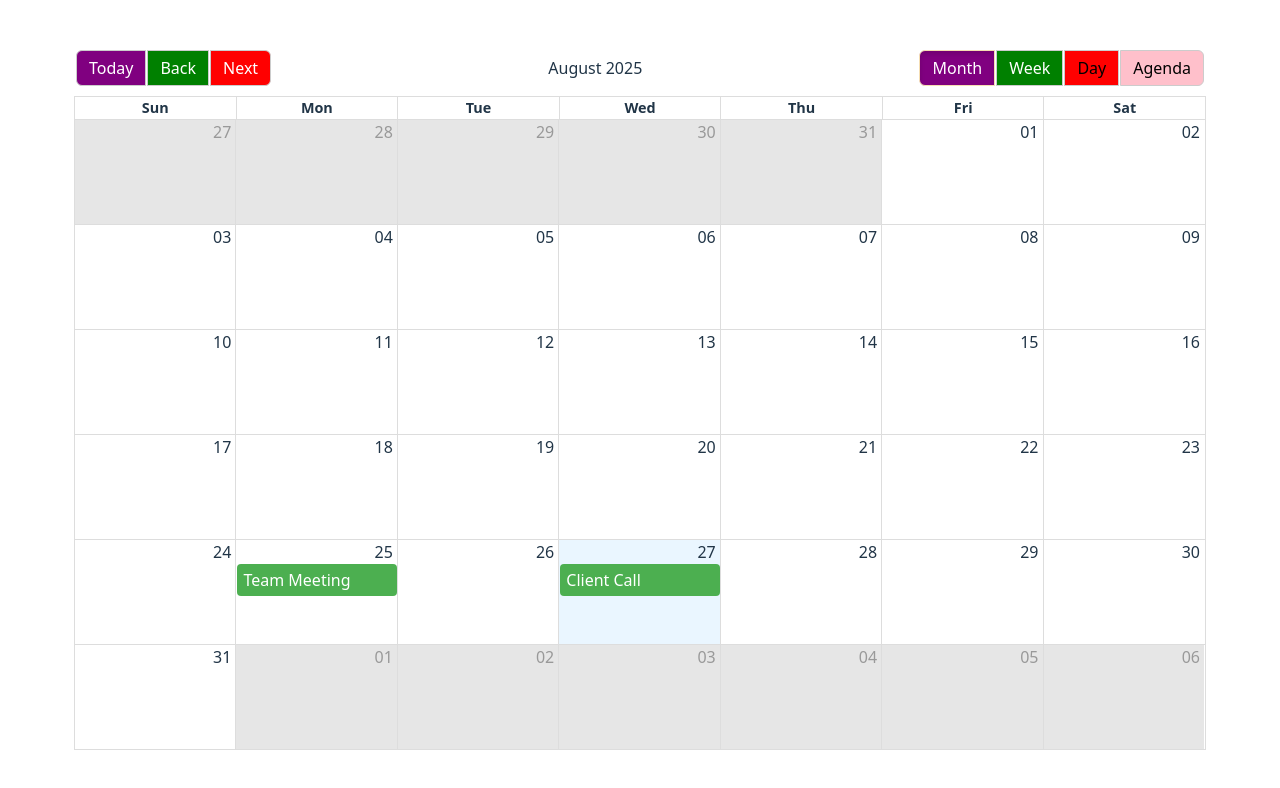
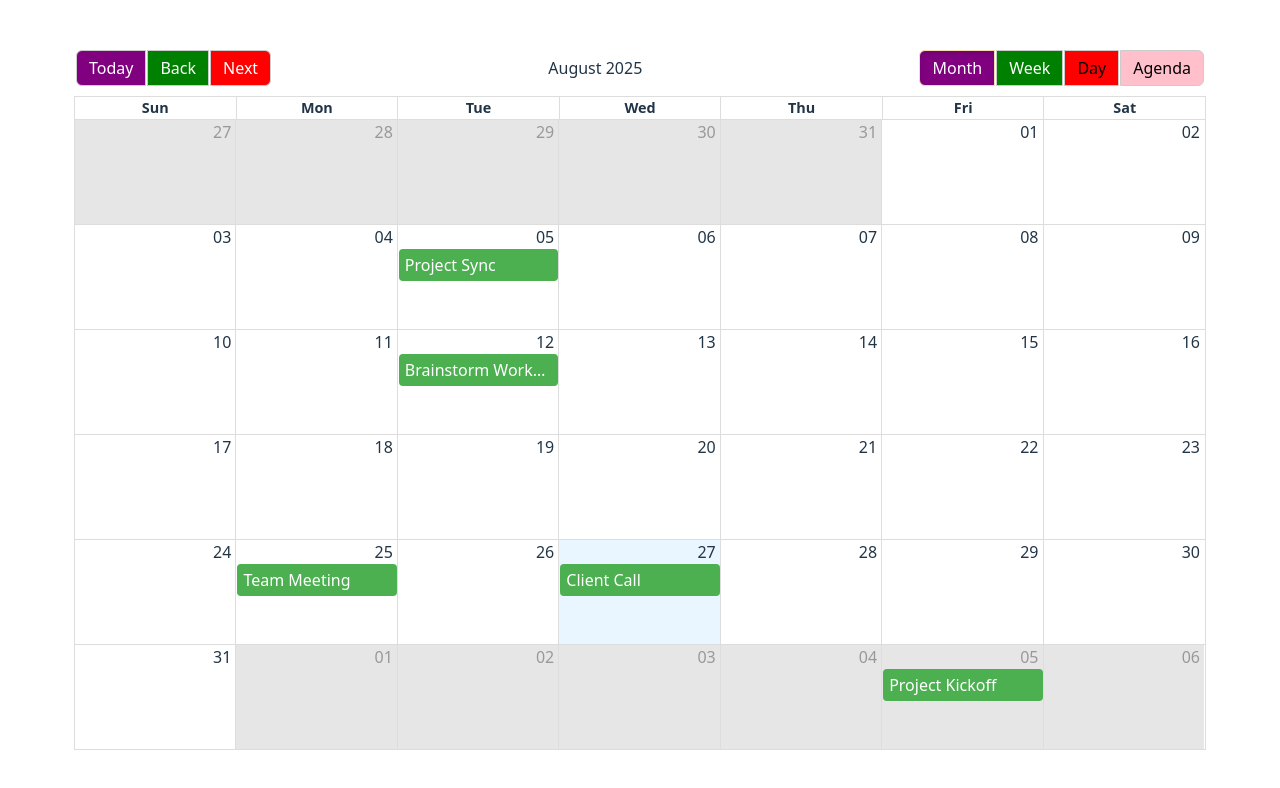
Before and after one commit to Dev-AWS-ops/React-big-calendar, a React (Vite) app: page / in a window 1280 px wide. Shown: the top 788 px of the page. Built offline with nearby package versions, Linux system fonts and the light colour scheme.

Commit message:
Added few more events

```diff
--- a/src/App.tsx
+++ b/src/App.tsx
@@ -21,30 +21,54 @@ const localizer = dateFnsLocalizer({
   locales,
 });
 
-// Example events (2 meetings only)
 const events = [
   {
+    title: "Project Sync",
+    start: new Date(2025, 7, 5, 11, 0),
+    end: new Date(2025, 7, 5, 12, 0),
+  },
+  {
+    title: "Brainstorm Workshop",
+    start: new Date(2025, 7, 12, 14, 0),
+    end: new Date(2025, 7, 12, 15, 30),
+  },
+  {
     title: "Team Meeting",
-    start: new Date(2025, 7, 25, 10, 0), // Aug 25, 2025 10:00
+    start: new Date(2025, 7, 25, 10, 0),
     end: new Date(2025, 7, 25, 11, 0),
   },
   {
     title: "Client Call",
-    start: new Date(2025, 7, 27, 14, 0), // Aug 27, 2025 2:00 PM
+    start: new Date(2025, 7, 27, 14, 0),
     end: new Date(2025, 7, 27, 15, 0),
+  },
+  {
+    title: "Project Kickoff",
+    start: new Date(2025, 8, 5, 9, 30),
+    end: new Date(2025, 8, 5, 11, 0),
+  },
+  {
+    title: "Design Review",
+    start: new Date(2025, 9, 12, 15, 0),
+    end: new Date(2025, 9, 12, 16, 30),
+  },
+  {
+    title: "Year-End Planning",
+    start: new Date(2025, 11, 3, 13, 0),
+    end: new Date(2025, 11, 3, 14, 30),
   },
 ];
 
 export default function App() {
-  const [view, setView] = useState<View>("month"); // ✅ fixed type
+  const [view, setView] = useState<View>("month");
   const [date, setDate] = useState(new Date());
 
   return (
     <div
       style={{
-        height: "90vh", // 90% of screen height
-        width: "90vw",  // 90% of screen width
-        margin: "auto", // center
+        height: "90vh",
+        width: "90vw",
+        margin: "auto",
         background: "white",
         padding: "10px",
         boxSizing: "border-box",
```
